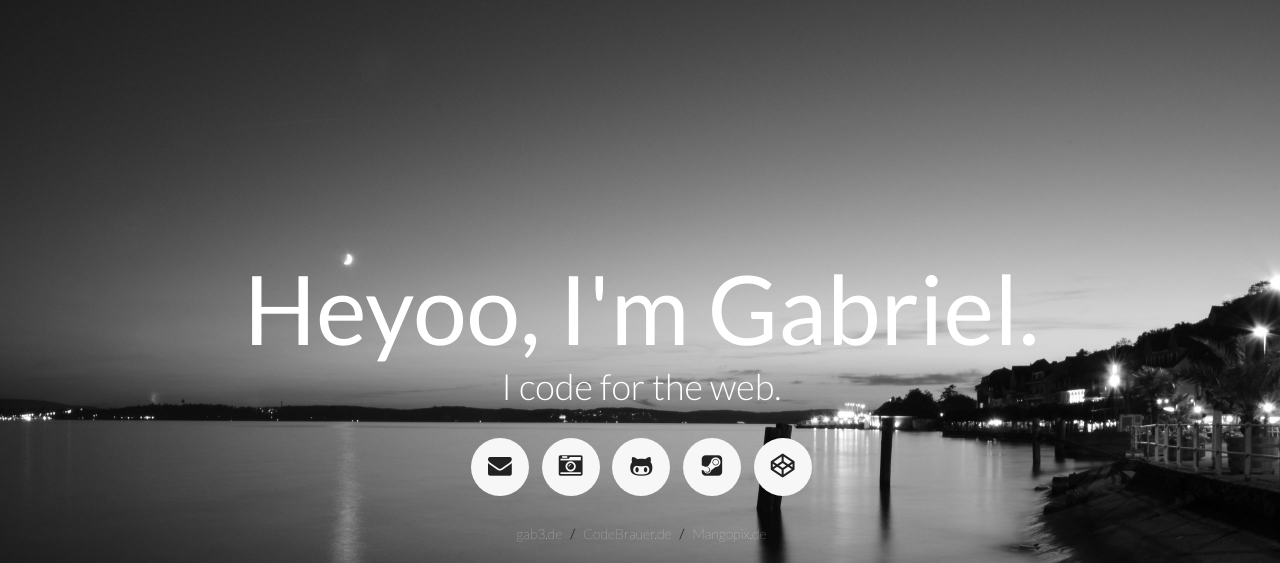
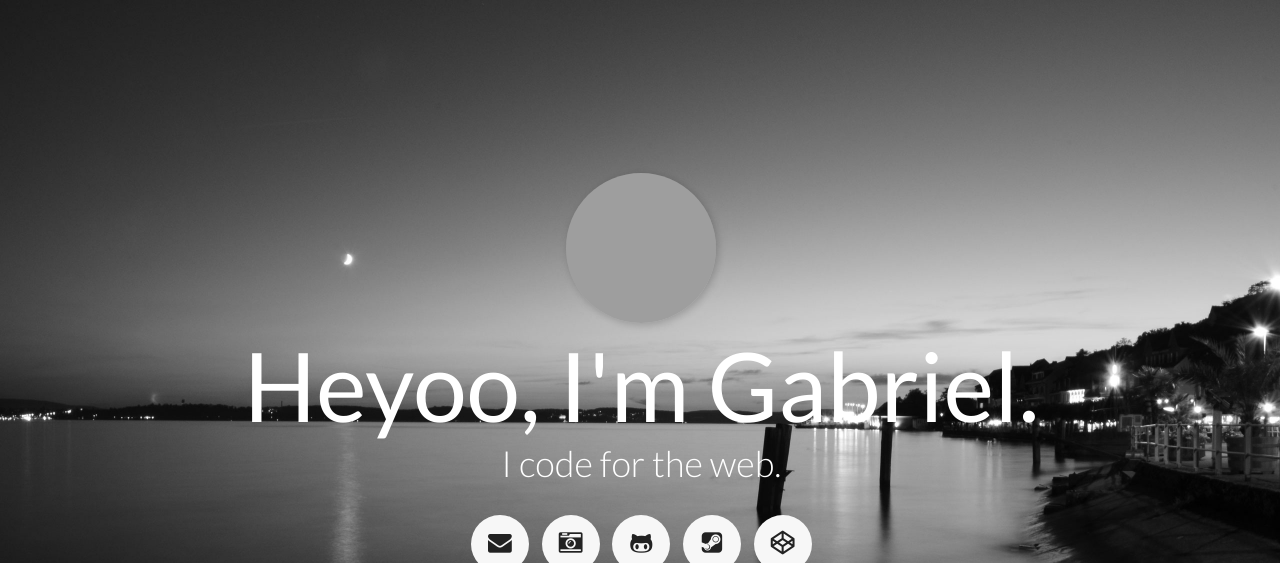
Before and after one commit to fabianmarz/gabrielw.de, a PHP site: page / in a window 1280 px wide. Shown: the top 563 px of the page. Run offline with PHP 8.4, Linux system fonts and the light colour scheme; some libraries are stand-ins or nearby versions; grey boxes are pictures that could not be loaded.

Commit message:
Added picture, renamed to php file

```diff
--- a/css/main.css
+++ b/css/main.css
@@ -39,6 +39,22 @@ h1, h2 {
     color: #FFF;
     font-weight: 400;
     font-size: 96px;
+}
+
+.me {
+    height: 150px;
+    width: 150px;
+    border-radius: 50%;
+    -webkit-box-shadow: 2px 2px 9px rgba(2,2,2, .2);
+    box-shadow: 2px 2px 9px rgba(2,2,2, .2);
+    -webkit-filter: grayscale(100%);
+    filter: grayscale(100%);
+    transition: filter .2s;
+}
+
+.me:hover {
+    -webkit-filter: grayscale(0%);
+    filter: grayscale(0%);
 }
 
 h2 {
@@ -102,6 +118,6 @@ h2 {
     h2 {font-size: 16px; }
 }
 
-@media (max-width:  350px)  {
+@media (max-width:  320px)  {
     h1{font-size: 40px;}
 }
--- a/index.html
+++ b/index.php
@@ -13,6 +13,7 @@
 <body>
     <i class="wrap"></i>
     <div class="main">
+        <img src="https://avatars3.githubusercontent.com/u/2059754?v=3&s=460" alt="" class="me">
         <h1>Heyoo, I'm Gabriel.</h1>
         <h2>I code for the web.</h2>
 
```
